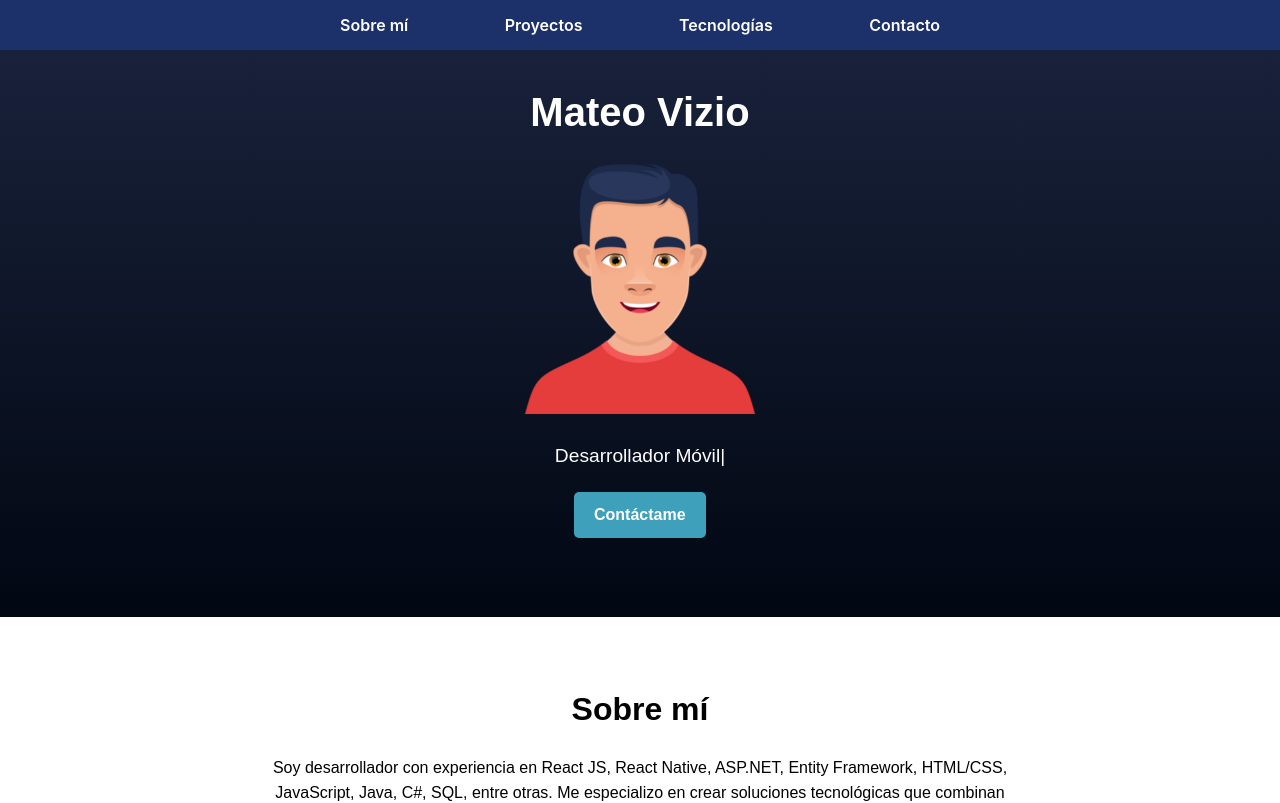
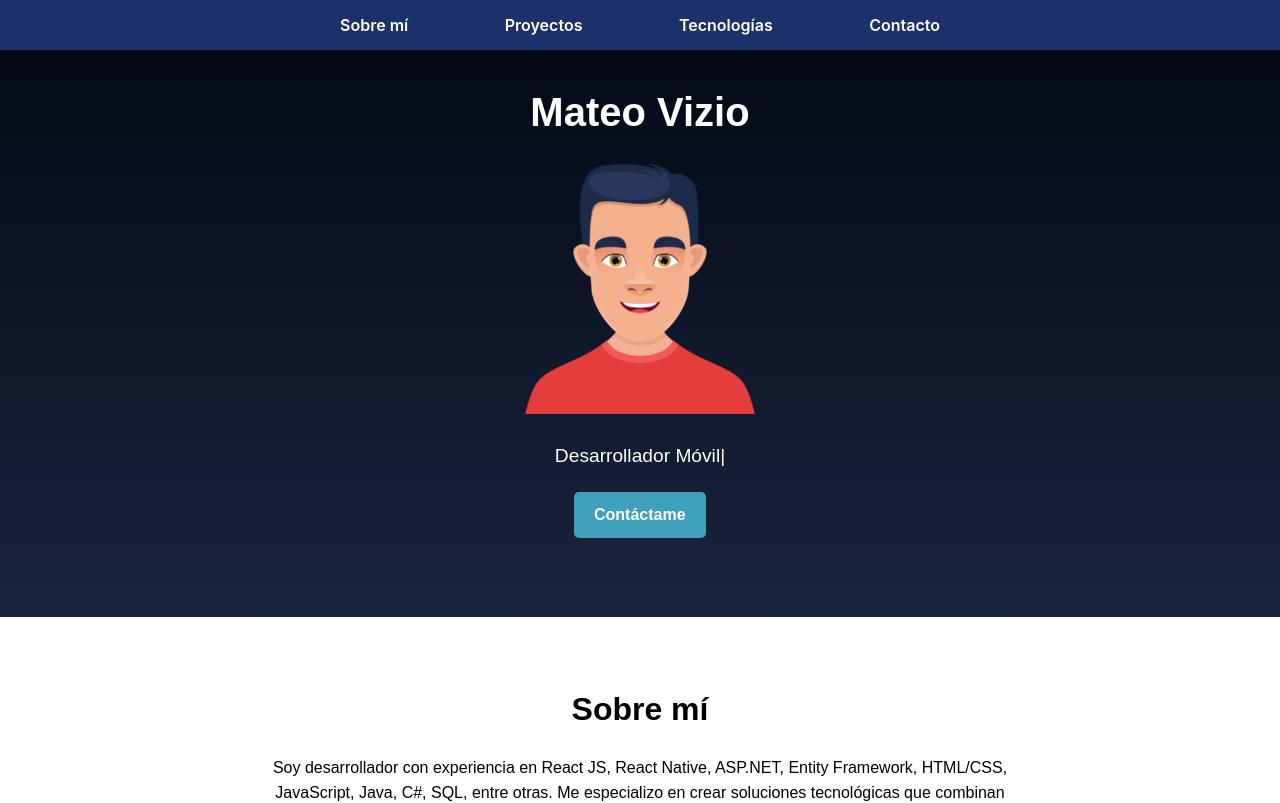
Before and after one commit to MateoVizio/Portfolio, a React (Create React App) app: page / in a window 1280 px wide. Shown: the top 803 px of the page. Built offline with nearby package versions, Linux system fonts and the light colour scheme.

Commit message:
cambio gradiente

```diff
--- a/src/components/home.js
+++ b/src/components/home.js
@@ -112,7 +112,7 @@ const styles = {
     boxSizing: 'border-box',
   },
   heroSection: {
-    background: 'linear-gradient(180deg, #1B243E 0%, #010712 100%)',
+    background: 'linear-gradient(180deg, #010712 0%, #1B243E 100%)', // #1B243E, #010712
     color: '#fff',
     padding: '80px 20px',
     textAlign: 'center',
```
